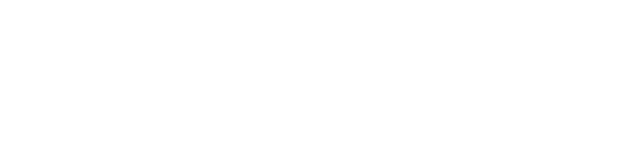
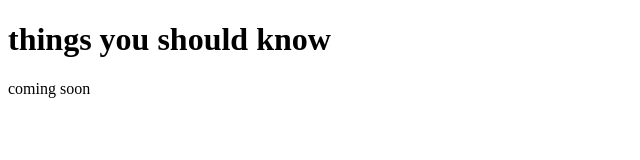
Before and after one commit to yvonne0711/things-to-learn, a plain HTML site: page main.html in a window 1280 px wide. Shown: the whole page, without its empty margins (0-640 px from the left). Drawn offline with Linux system fonts and the light colour scheme.

Commit message:
Update main.html

```diff
--- a/main.html
+++ b/main.html
@@ -4,9 +4,10 @@
     <meta charset="UTF-8">
     <meta http-equiv="X-UA-Compatible" content="IE=edge">
     <meta name="viewport" content="width=device-width, initial-scale=1.0">
-    <title>things you should know</title>
+    <title>things to learn</title>
 </head>
 <body>
-
+    <h1>things you should know</h1>
+    <p>coming soon</p>
 </body>
 </html>
```
